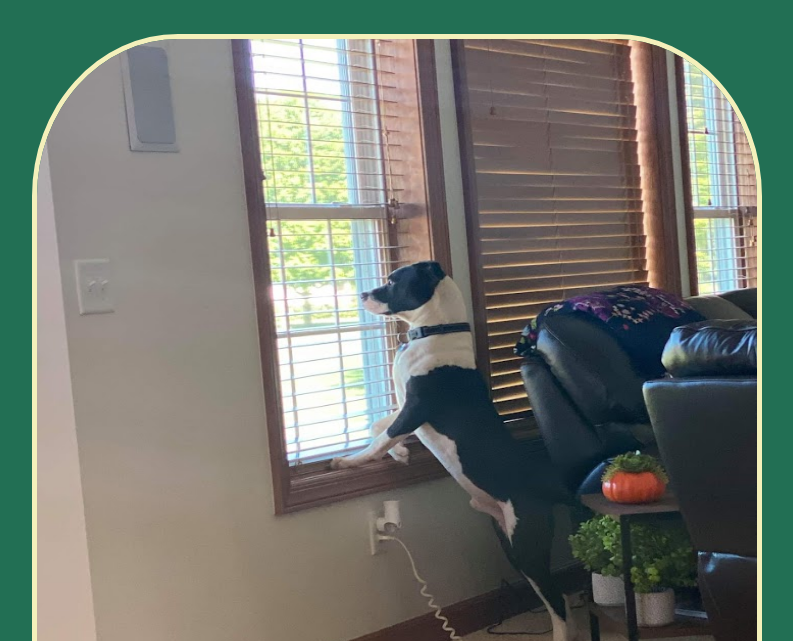
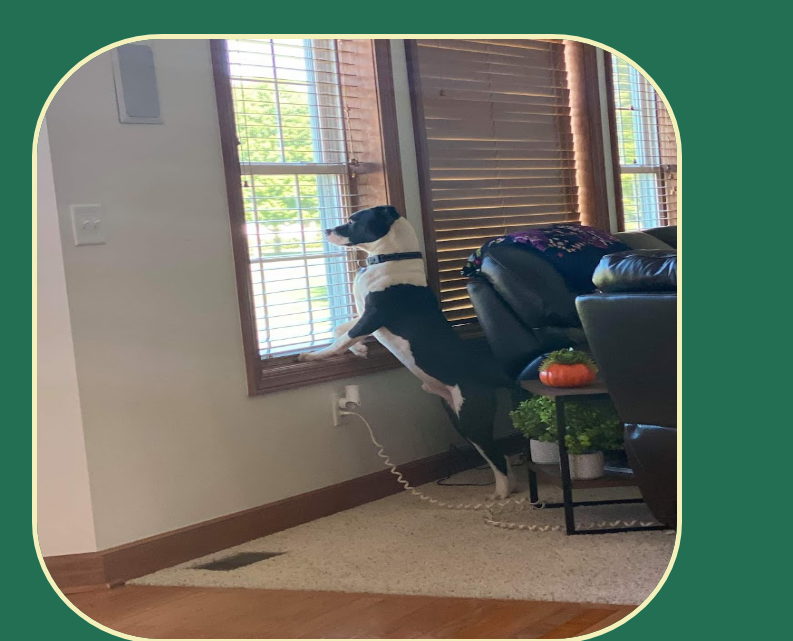
Before and after one commit to mbstevenson96/Adventures-of-Ace, a plain HTML site: page index.html in a window 1280 px wide. Shown: the part 159-800 px from the top of the page, without its empty margins (258-1051 px from the left). Drawn offline with nearby package versions, Linux system fonts and the light colour scheme; a web font is replaced by a local one.

Commit message:
clean up styling

```diff
--- a/css/style.css
+++ b/css/style.css
@@ -91,8 +91,8 @@ div {
   }
 
   img {
-    width: 90vh;
-    height: 800px;
+    width: 80vh;
+    height: 600px;
     display: flex;
     justify-content: center;
     align-items: center;
```
